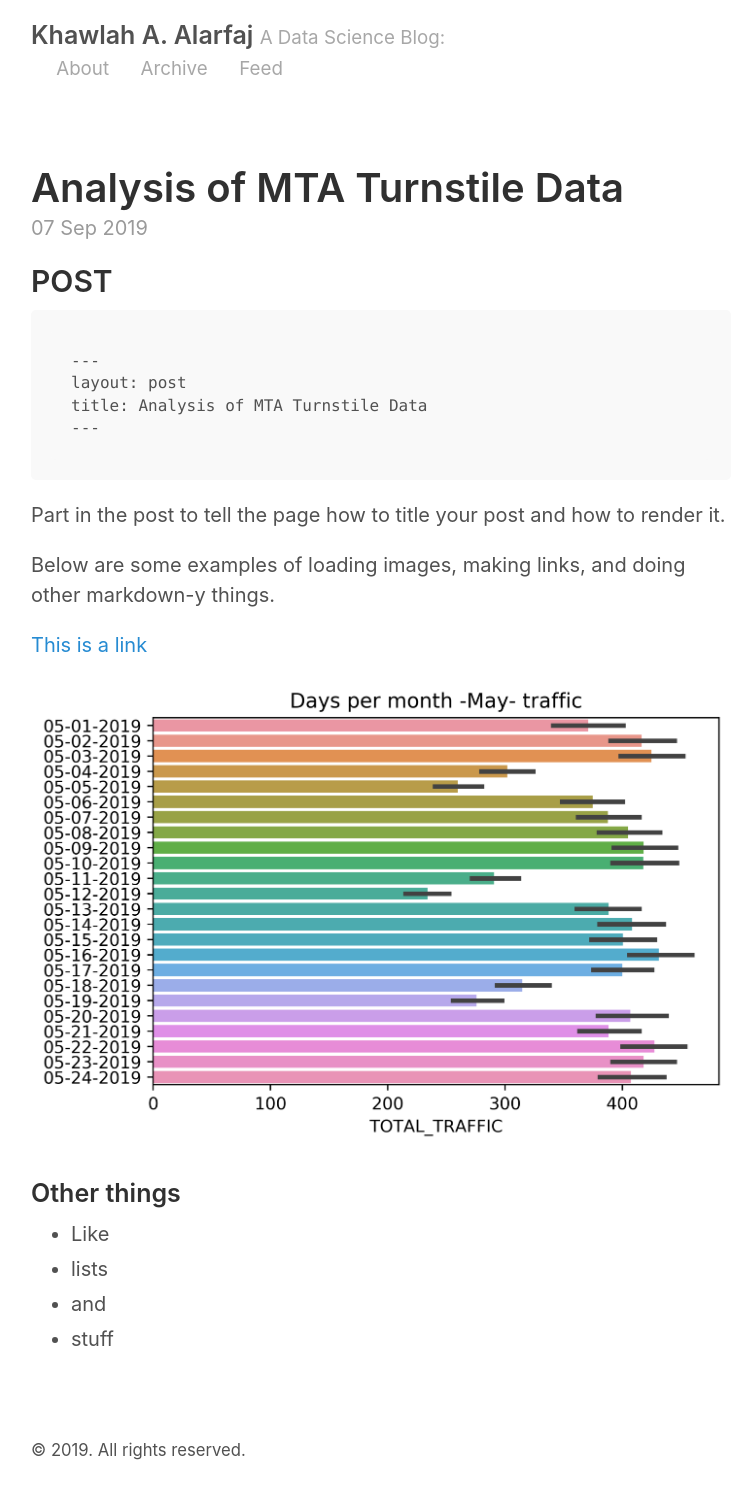
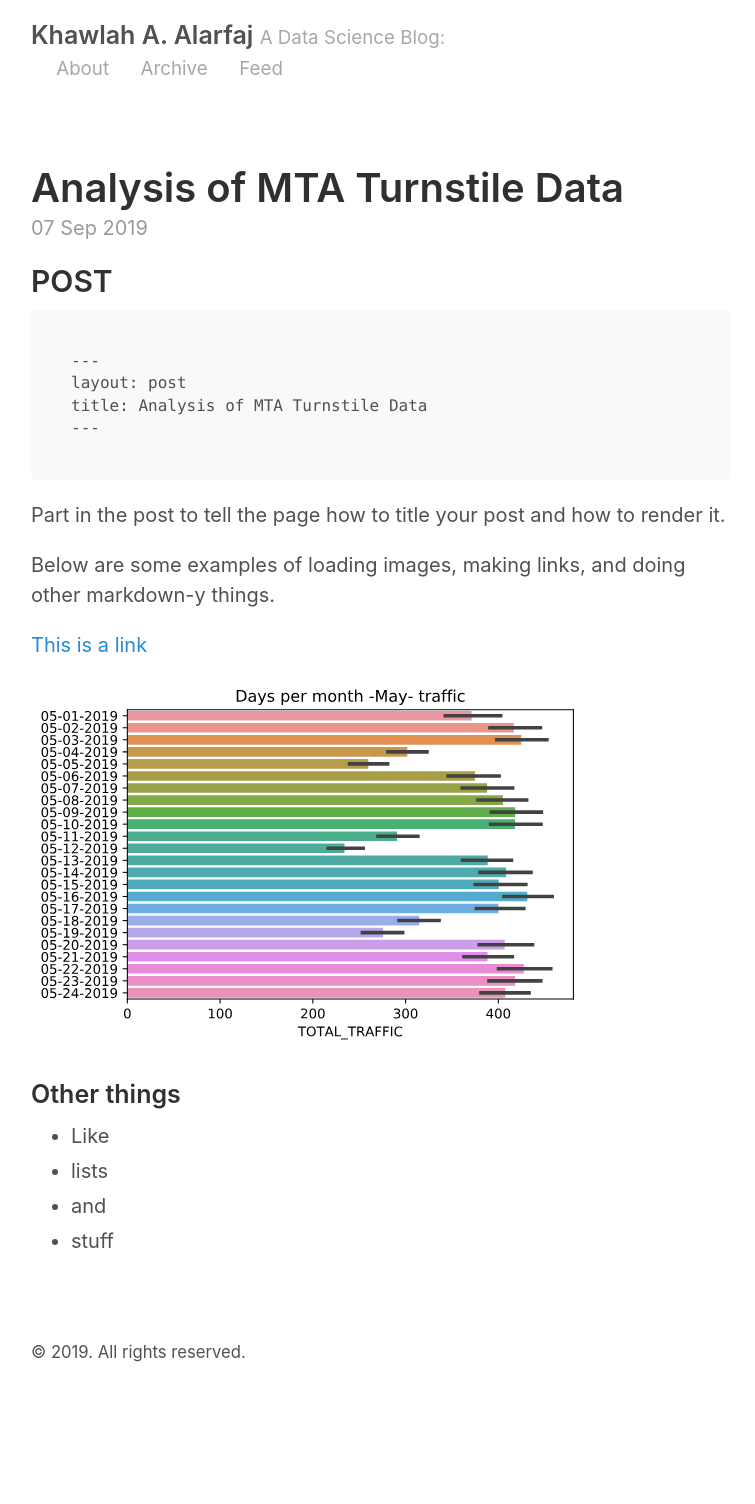
Before and after one commit to Khawlah-Ahmed/Khawlah-Ahmed.github.io, a Jekyll site: the page built from _posts/2019-09-07-Project01.md, in a window 1280 px wide. Shown: the whole page, without its empty margins (259-1014 px from the left). Built offline with Jekyll 4.4.1, drawn with Linux system fonts in a browser that asks for light colours; after the commit the page ends 1406 px from its top, so only the background shows below that.

Commit message:
Update 2019-09-07-Project01.md

```diff
--- a/_posts/2019-09-07-Project01.md
+++ b/_posts/2019-09-07-Project01.md
@@ -22,7 +22,7 @@ markdown-y things.
 
 [This is a link](http://thisismetis.com)
 
-![Image test]({{ site.url }}/images/Month May daily traffic.png)
+![Image test]({{ site.url }}/images/Month May daily traffic.svg)
 
 ### Other things
 * Like
```
